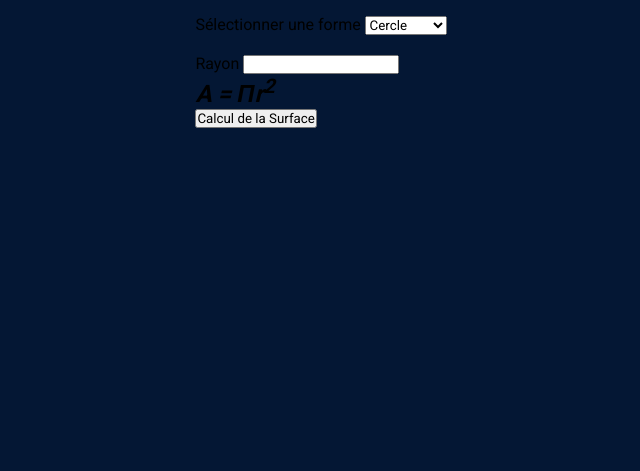
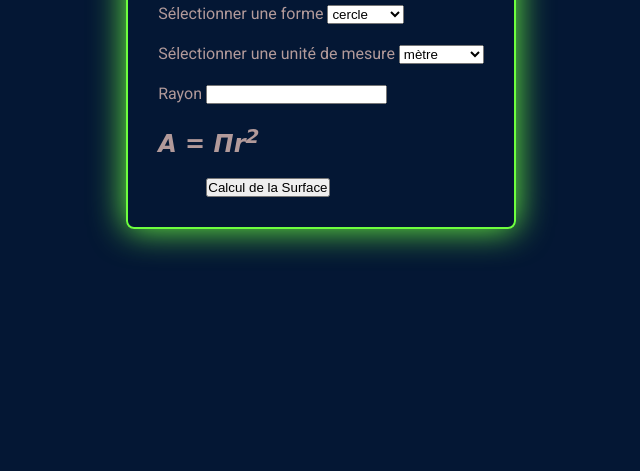
Before and after one commit to azarll/JS_calculateGeometry, a plain HTML site: page calcul-surface.html in a window 1280 px wide. Shown: the part 329-800 px from the top of the page, without its empty margins (319-959 px from the left). Drawn offline with Linux system fonts and the light colour scheme; a web font is replaced by a local one.

Commit message:
add container-area__selected-unity

```diff
--- a/calcul-surface.html
+++ b/calcul-surface.html
@@ -10,28 +10,37 @@
 </head>
 
 <body>
-    <div id="container__area">
+    <div id="container-area">
+        <h1 id="container-area__title">Calcule de Surface</h1>
 
         <form action="javascript:calculateArea()" onchange="javascript:updateForm()">
 
-            <label for="shapes">Sélectionner une forme</label>
+            <div class="container-area__selected-shape">
+                <label for="shapes">Sélectionner une forme</label>
+                <select id="shapes">
+                    <option value="circle" selected>cercle</option>
+                    <option value="triangle">triangle</option>
+                    <option value="square">carré</option>
+                    <option value="rectangle">rectangle</option>
+                </select>
+            </div>
 
-            <select id="shapes">
-                <option value="circle" selected>Cercle</option>
-                <option value="triangle">Triangle</option>
-                <option value="square">Carré</option>
-                <option value="rectangle">Rectangle</option>
-            </select>
+            <div class="container-area__selected-unity">
+                <label for="unity">Sélectionner une unité de mesure</label>
+                <select id="unity">
+                    <option value="meter" selected>mètre</option>
+                    <option value="centimeter">centimètre</option>
+                    <option value="millimeter">millimètre</option>
+                </select>
+            </div>
 
-            <br><br>
-
-            <div id="inputs-circle">
+            <div class="inputs" id="inputs-circle">
                 <label for="radius">Rayon</label>
                 <input id="radius" type="number" min="0" step="any">
                 <h2><em>A = &Pi;r<sup>2</sup></em></h2>
             </div>
 
-            <div id="inputs-triangle" hidden>
+            <div class="inputs" id="inputs-triangle" hidden>
                 <label for="base">Base</label>
                 <input id="base" type="number" min="0" step="any">
                 <label for="height">Hauteur</label>
@@ -39,13 +48,13 @@
                 <h2><em>A = <sup>bh</sup>&frasl;<sub>2</sub></em></h2>
             </div>
 
-            <div id="inputs-square" hidden>
+            <div class="inputs" id="inputs-square" hidden>
                 <label for="side">Côté</label>
                 <input id="side" type="number" min="0" step="any">
                 <h2><em>A = c<sup>2</sup></em></h2>
             </div>
 
-            <div id="inputs-rectangle" hidden>
+            <div class="inputs" id="inputs-rectangle" hidden>
                 <label for="length">longeur</label>
                 <input id="length" type="number" min="0" step="any">
                 <label for="width">largeur</label>
@@ -53,8 +62,11 @@
                 <h2><em>A = Ll</em></h2>
             </div>
 
-            <input type="submit" value="Calcul de la Surface">
-            <p id="output"></p>
+            <div class="container-area__result">
+                <input type="submit" value="Calcul de la Surface">
+                <p id="output"></p>
+            </div>
+
         </form>
     </div>
 
--- a/script.js
+++ b/script.js
@@ -1,4 +1,4 @@
-function updateform() {
+function updateForm() {
   //  hide all inputs
   document.getElementById("inputs-circle").hidden = true;
   document.getElementById("inputs-triangle").hidden = true;
@@ -51,5 +51,5 @@ function calculateArea() {
   }
 
   // output the area
-  document.getElementById("output").innerHTML = "Area = " + area;
+  document.getElementById("output").innerHTML = "Surface = " + area.toFixed(2);
 }
--- a/style.css
+++ b/style.css
@@ -1,5 +1,5 @@
 @import url('https://fonts.googleapis.com/css2?family=Roboto:wght@400;500;700&display=swap');
-
+@import url('https://fonts.googleapis.com/css2?family=MonteCarlo&display=swap');
 
 /* RESET */
 * {
@@ -7,7 +7,6 @@
     padding: 0;
     box-sizing: border-box;
     text-decoration: none;
-    font-family: 'Roboto', sans-serif;
 }
 
 body {
@@ -18,6 +17,7 @@ body {
     align-items: center;
     flex-direction: column;
     gap: 50px;
+    font-family: 'Roboto', sans-serif;
 }
 
 a {
@@ -90,3 +90,44 @@ a:hover i::after {
     width: 20px;
     left: 80%;
 }
+
+#container-area {
+    min-height: 10vh;
+    display: flex;
+    justify-content: center;
+    align-items: center;
+    flex-direction: column;
+    color: rgb(178, 154, 154);
+    border: 2px solid #6eff3e;
+    box-shadow: 0 0 35px #6eff3e;
+
+    border-radius: 8px;
+    padding: 30px;
+}
+
+#container-area .container-area__selected-shape,
+.container-area__button-submit {
+    padding-bottom: 20px;
+}
+
+#container-area .container-area__result {
+    display: flex;
+    justify-content: space-around;
+    padding-top: 20px;
+    gap: 10px;
+
+}
+
+#container-area .inputs h2 {
+    font-family: 'MonteCarlo', cursive;
+    padding-top: 20px;
+}
+
+#container-area__title {
+    padding-bottom: 20px;
+    color: rgba(255, 255, 255, 0.798);
+}
+
+.container-area__selected-unity {
+    padding-bottom: 20px;
+}
```
